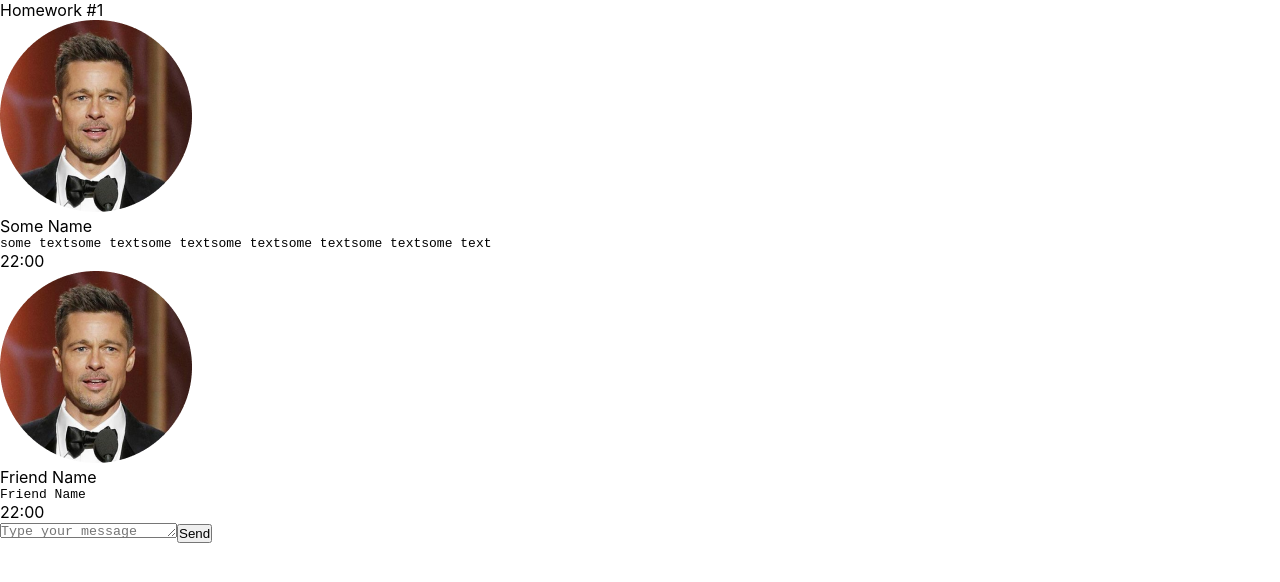
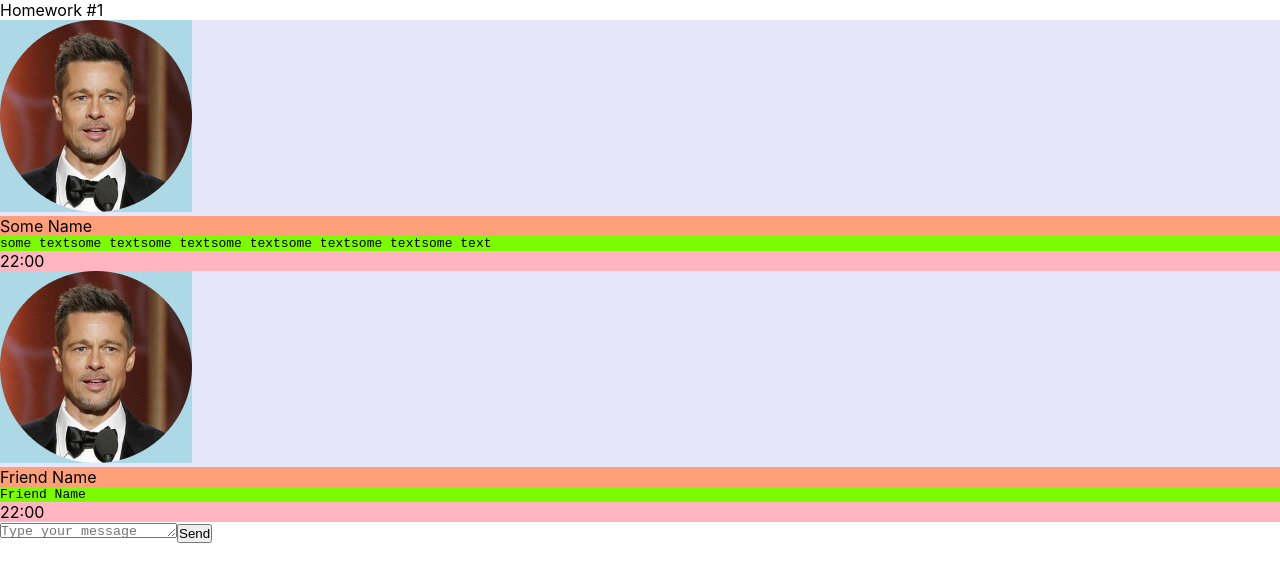
Before and after one commit to aidar2218/hws2-dopCommenting, a React (Create React App) app: page / in a window 1280 px wide. Shown: the top 582 px of the page. Built offline with nearby package versions, Linux system fonts and the light colour scheme.

Commit message:
I added some min styles, because now I can't do this

```diff
--- a/src/s2-homeworks/hw01/friend-message/FriendMessage.module.css
+++ b/src/s2-homeworks/hw01/friend-message/FriendMessage.module.css
@@ -1,17 +1,17 @@
 .friendMessage {
-
+    background-color: lightpink;
 }
 
 .friendImageAndText {
-
+    background-color: lavender;
 }
 
 .friendImageAndText img {
-
+    background-color: lightblue;
 }
 
 .friendText {
-
+    background-color: lawngreen;
 }
 
 .friendText:after {
@@ -19,7 +19,7 @@
 }
 
 .friendName {
-
+    background-color: lightsalmon;
 }
 
 .friendMessageText {
--- a/src/s2-homeworks/hw01/message/Message.module.css
+++ b/src/s2-homeworks/hw01/message/Message.module.css
@@ -1,17 +1,17 @@
 .message {
-
+    background-color: lightpink;
 }
 
 .imageAndText {
-
+    background-color: lavender;
 }
 
 .imageAndText img {
-
+    background-color: lightblue;
 }
 
 .text {
-
+    background-color: lawngreen;
 }
 
 .text:after {
@@ -19,7 +19,7 @@
 }
 
 .name {
-
+    background-color: lightsalmon;
 }
 
 .messageText {
```
